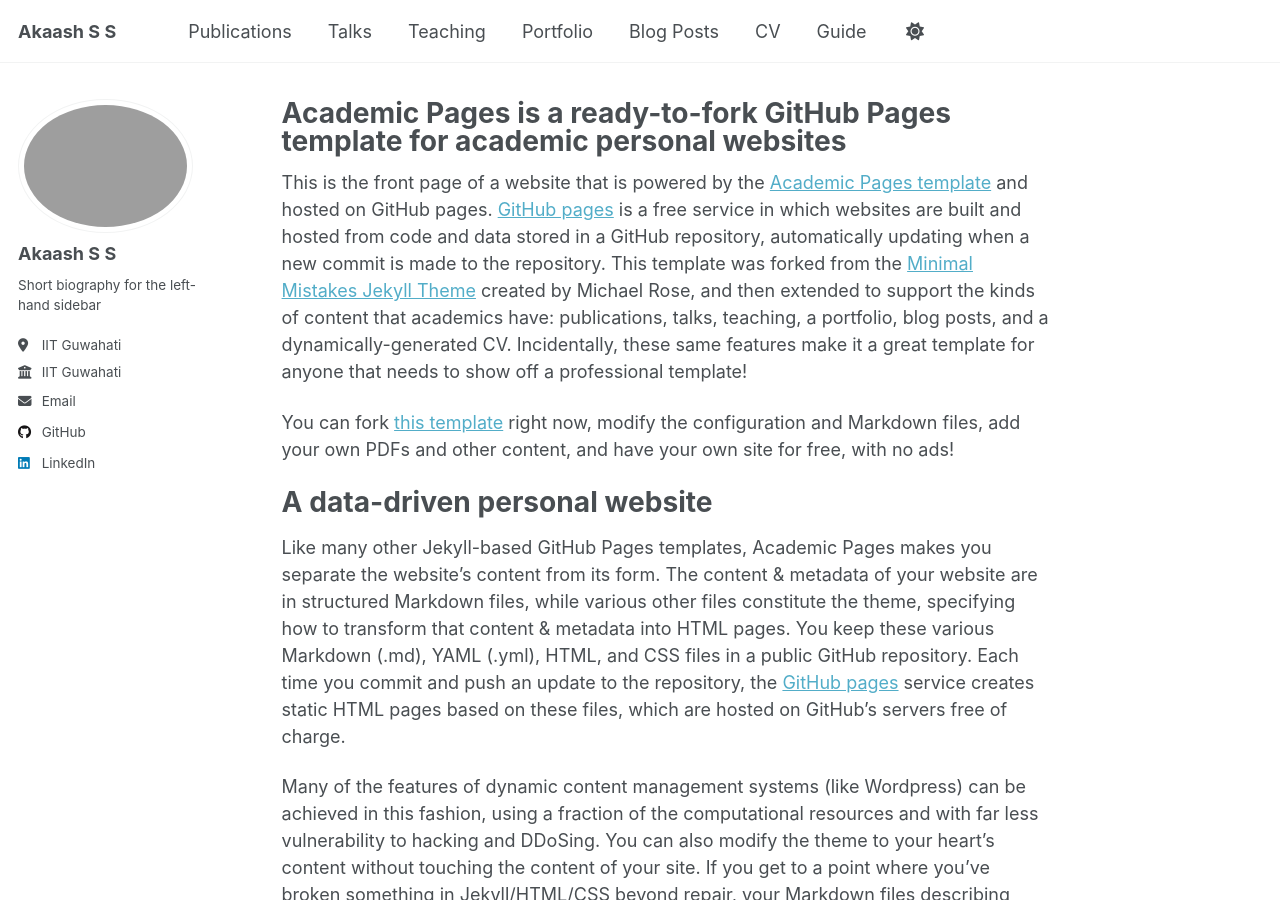
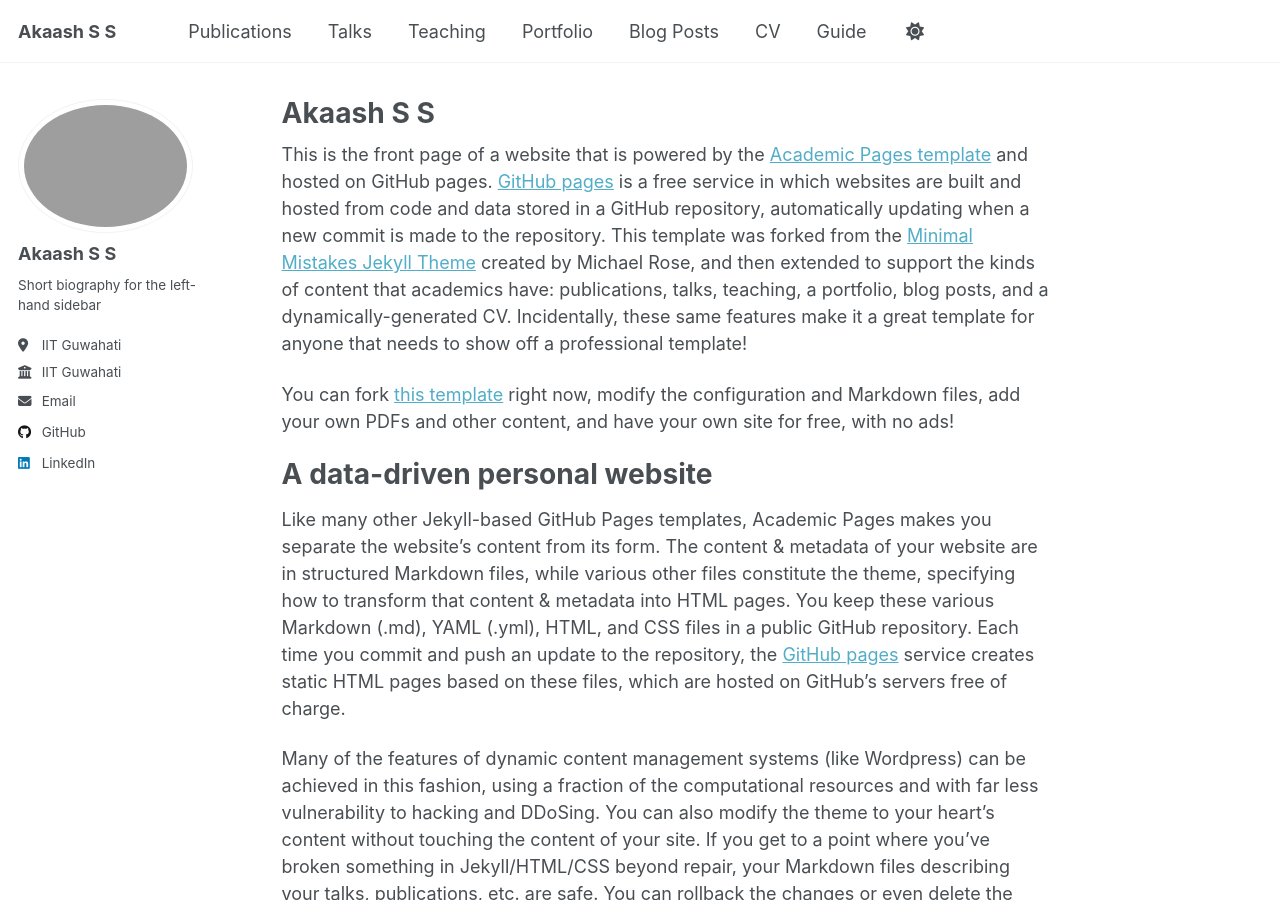
Before and after one commit to akaashss/akaashss.github.io, a Jekyll site: the page built from _pages/about.md, in a window 1280 px wide and 900 px high. Built offline with Jekyll 4.4.1, drawn with Linux system fonts in a browser that asks for light colours; a script that is not in the unit is left out.

Commit message:
Update about.md
About page chrome tab title update.

```diff
--- a/_pages/about.md
+++ b/_pages/about.md
@@ -1,6 +1,6 @@
 ---
 permalink: /
-title: "Academic Pages is a ready-to-fork GitHub Pages template for academic personal websites"
+title: "Akaash S S"
 author_profile: true
 redirect_from:
   - /about/
```
